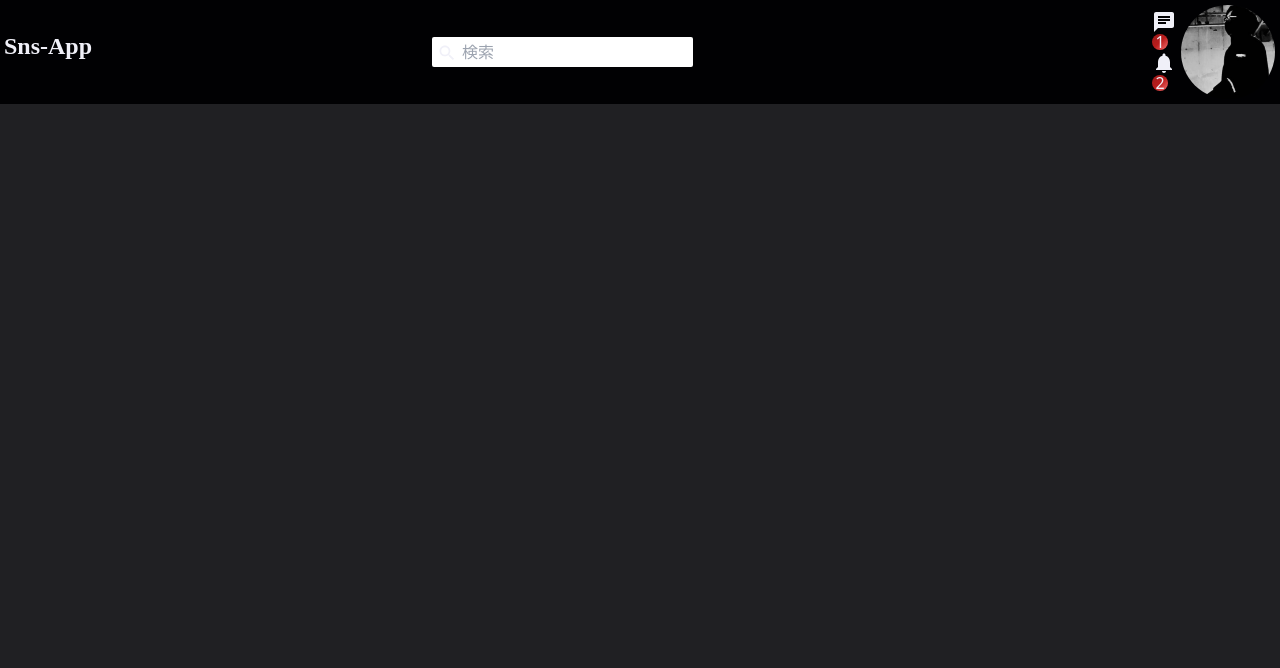
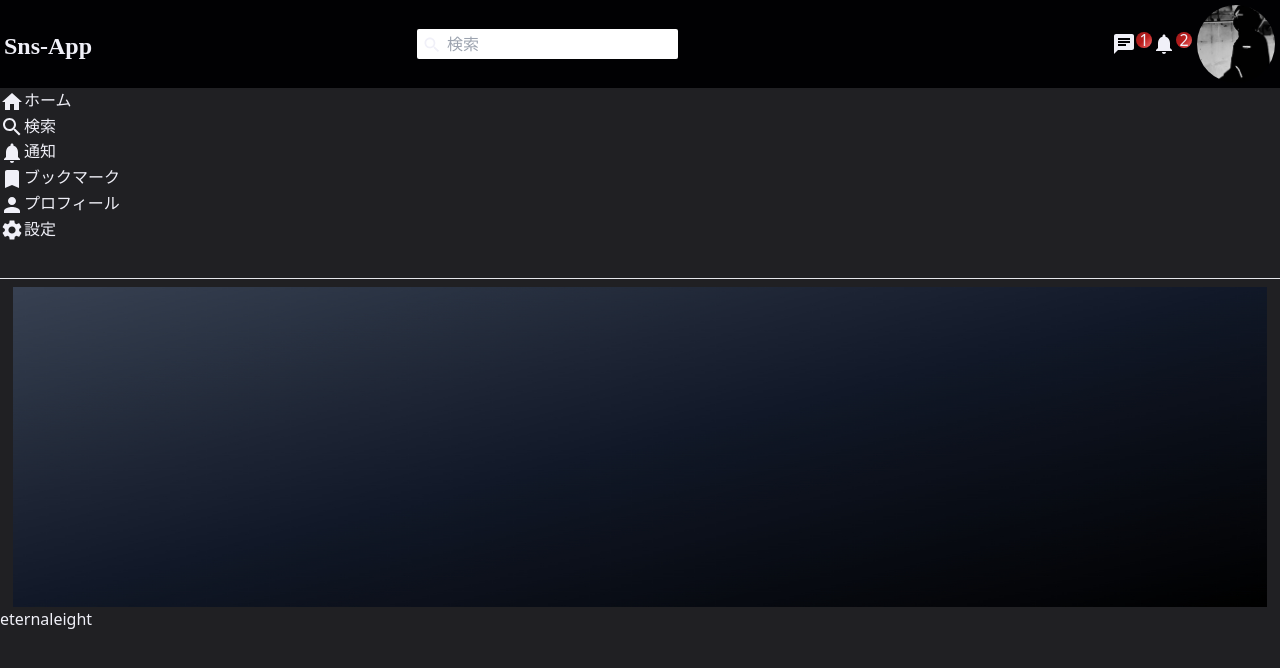
Before and after one commit to eternaleight/geek-sns, a React (Create React App) app: page / in a window 1280 px wide. Shown: the top 668 px of the page. Built offline with nearby package versions, Linux system fonts and the light colour scheme; a small style sheet from the web is missing; the HTML template or start-up script is replaced by a standard one.

Commit message:
feat(component): add components Rightbar Sidebar Timeline

```diff
--- /dev/null
+++ b/src/components/Rightbar.tsx
@@ -0,0 +1,4 @@
+const Rightbar:React.FC = () => (
+  <div>Rightbar</div>
+)
+export default Rightbar
--- /dev/null
+++ b/src/components/Sidebar.tsx
@@ -0,0 +1,90 @@
+import {
+  Bookmark,
+  Home,
+  Notifications,
+  Person,
+  Search,
+  Settings,
+} from '@mui/icons-material'
+
+const Sidebar: React.FC = () => (
+  <>
+    <div className="sidebar">
+      <div className="sidebarWrapper">
+        <ul className="sidebarList">
+          <li className="sidebarListItem">
+            <Home className="sidebarListIcon" />
+            <span className="sidebarListText">ホーム</span>
+          </li>
+        </ul>
+      </div>
+    </div>
+    <div className="sidebar">
+      <div className="sidebarWrapper">
+        <ul className="sidebarList">
+          <li className="sidebarListItem">
+            <Search className="sidebarListIcon" />
+            <span className="sidebarListText">検索</span>
+          </li>
+        </ul>
+      </div>
+    </div>
+    <div className="sidebar">
+      <div className="sidebarWrapper">
+        <ul className="sidebarList">
+          <li className="sidebarListItem">
+            <Notifications className="sidebarListIcon" />
+            <span className="sidebarListText">通知</span>
+          </li>
+        </ul>
+      </div>
+    </div>
+    <div className="sidebar">
+      <div className="sidebarWrapper">
+        <ul className="sidebarList">
+          <li className="sidebarListItem">
+            <Bookmark className="sidebarListIcon" />
+            <span className="sidebarListText">
+              ブックマーク
+            </span>
+          </li>
+        </ul>
+      </div>
+    </div>
+    <div className="sidebar">
+      <div className="sidebarWrapper">
+        <ul className="sidebarList">
+          <li className="sidebarListItem">
+            <Person className="sidebarListIcon" />
+            <span className="sidebarListText">
+              プロフィール
+            </span>
+          </li>
+        </ul>
+      </div>
+    </div>
+    <div className="sidebar">
+      <div className="sidebarWrapper">
+        <ul className="sidebarList">
+          <li className="sidebarListItem">
+            <Settings className="sidebarListIcon" />
+            <span className="sidebarListText">設定</span>
+          </li>
+        </ul>
+        <hr className="sidebarHr mt-9" />
+        <ul className="sidebarFriendList">
+          <li className="sidebarFriend">
+            <img
+              src="/assets/person/2.jpeg"
+              alt=""
+              className="m-auto w-[98vw] h-[20rem] mt-2 sidebarFriendImg"
+            />
+            <span className="sidebarFriendName">eternaleight</span>
+          </li>
+        </ul>
+      </div>
+    </div>
+  </>
+)
+
+export default Sidebar
--- /dev/null
+++ b/src/components/Timeline.tsx
@@ -0,0 +1,4 @@
+const Timeline:React.FC = () => (
+  <div>Timeline</div>
+)
+export default Timeline
--- a/src/components/Topbar.tsx
+++ b/src/components/Topbar.tsx
@@ -7,7 +7,7 @@ import React from 'react'
 
 const style = {
   topbarContainer: `bg-[#010103] flex w-full items-center sticky top-0 z-50`,
-  topbarImg: `w-24 m-1 p-[1px] transtion-[radius] to-gray-400 duration-[.15s] parent rounded-[50px] hover:cursor-pointer`,
+  topbarImg: `w-20 h-20 m-1 p-[1px] transtion-[radius] to-gray-400 duration-[.15s] parent rounded-[50px] hover:cursor-pointer`,
   topbarIconBadge: `flex items-center w-[1rem] h-[1rem] bg-gradient-to-br from-red-800 via-red-700 to-red-400 rounded-full justify-center topbarIconBadge`
 }
 
@@ -31,12 +31,14 @@ const Topbar: React.FC = () => {
         </div>
         <div className="flex topbarRight">
           <div className="topbarIconItem">
-          <div className="pt-2">
+          <div className="pt-[2rem]">
           </div>
+            <div className='flex'>
             <Chat className="hover:text-blue-500 transition hover:cursor-pointer hover:scale-[1.2]" />
             <span className={style.topbarIconBadge}>1</span>
             <Notifications className="hover:text-blue-500 transition hover:scale-[1.2] hover:cursor-pointer" />
           <span className={style.topbarIconBadge}>2</span>
+            </div>
       </div>
       <img
         src="/assets/person/1.jpeg"
--- a/src/pages/Home.tsx
+++ b/src/pages/Home.tsx
@@ -1,13 +1,18 @@
 import React from 'react'
 import Topbar from '../components/Topbar'
+import Rightbar from '../components/Rightbar'
+import Sidebar from '../components/Sidebar'
+import Timeline from '../components/Timeline'
 
-const Home:React.FC = () => {
+const Home: React.FC = () => {
   return (
     <>
       <Topbar />
-      {/* sidebar */}
-      {/* timeline */}
-      {/* rightbar */}
+    <div className=''>
+      <Sidebar />
+      {/* <Timeline /> */}
+      {/* <Rightbar /> */}
+    </div>
     </>
   )
 }
```
Also changed, not shown: public/assets/person/2.jpeg (added).
